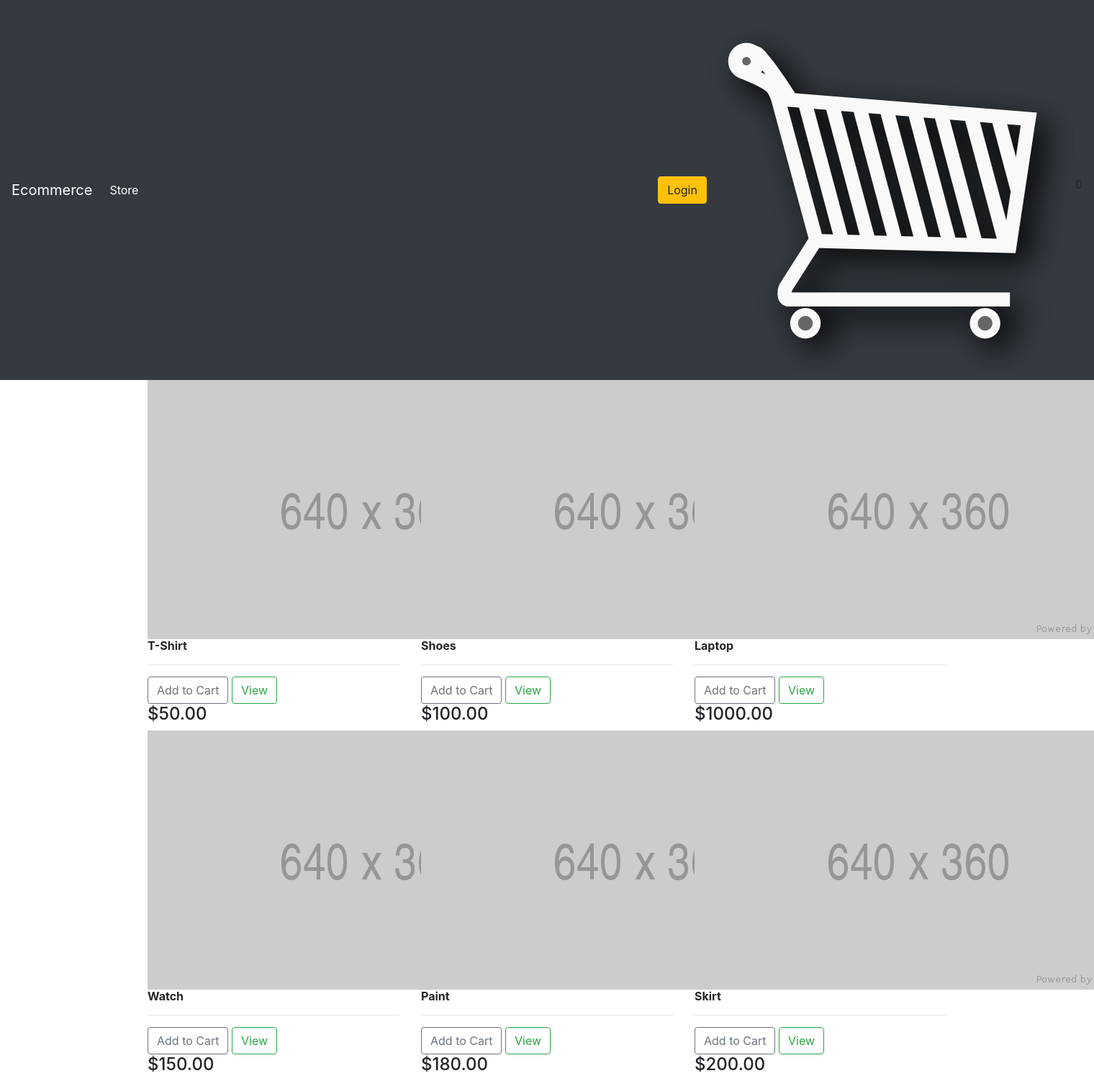
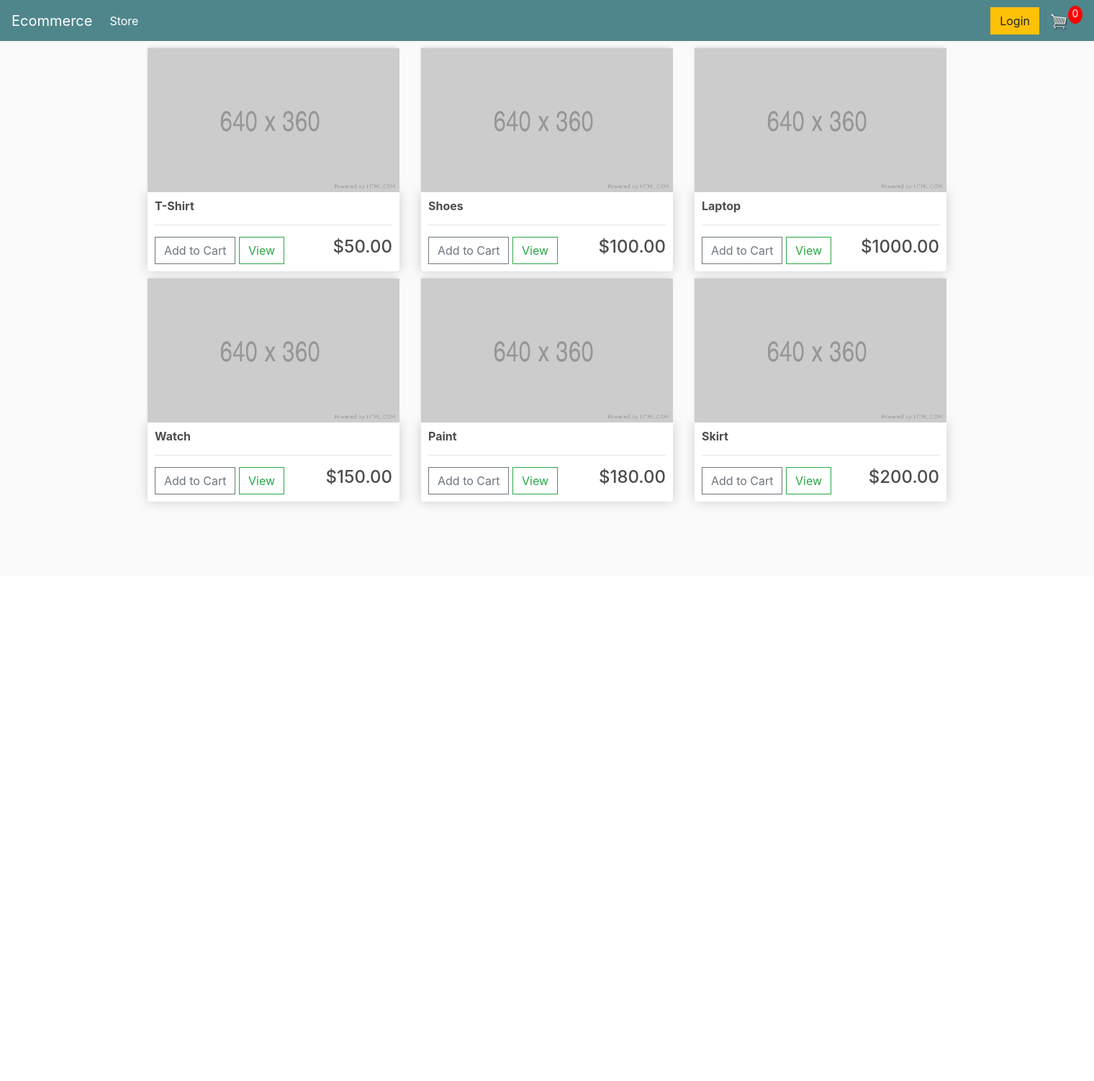
Before and after one commit to rojandhimal/Ecommerce, a Django app: page / in a window 1520 px wide; the page is wider, and only the part inside the window is pictured. Shown: that part at 72% size. After the commit the page ends 705 px from the top of that part, so only its background shows below. Run offline with Django 3.2, Linux system fonts and the light colour scheme; data comes from the database, SQL or seed files in the repository; some libraries are stand-ins or nearby versions.

Commit message:
Updating static path

```diff
--- a/ecommerce/settings.py
+++ b/ecommerce/settings.py
@@ -37,7 +37,7 @@ INSTALLED_APPS = [
     'django.contrib.sessions',
     'django.contrib.messages',
     'django.contrib.staticfiles',
-    # 'ecommerce',
+    'ecommerce',
 
     'store.apps.StoreConfig',
 ]
@@ -121,10 +121,10 @@ USE_TZ = True
 # https://docs.djangoproject.com/en/3.0/howto/static-files/
 
 STATIC_URL = '/static/'
-MEDIA_URL = '/images/'
 
 STATICFILES_DIRS = [
     os.path.join(BASE_DIR, 'static/')
 ]
+MEDIA_URL = '/images/'
 
 MEDIA_ROOT = os.path.join(BASE_DIR, 'static/images/')
--- a/static/css/main.css
+++ b/static/css/main.css
@@ -1,4 +1,4 @@
-/* body{
+body{
 	background-color: hsl(0, 0%, 98%);
 }
 
@@ -102,4 +102,3 @@ h1,h2,h3,h4,h5,h6{
 	display: inline-block;
 	float: right;
 }
- */
```
